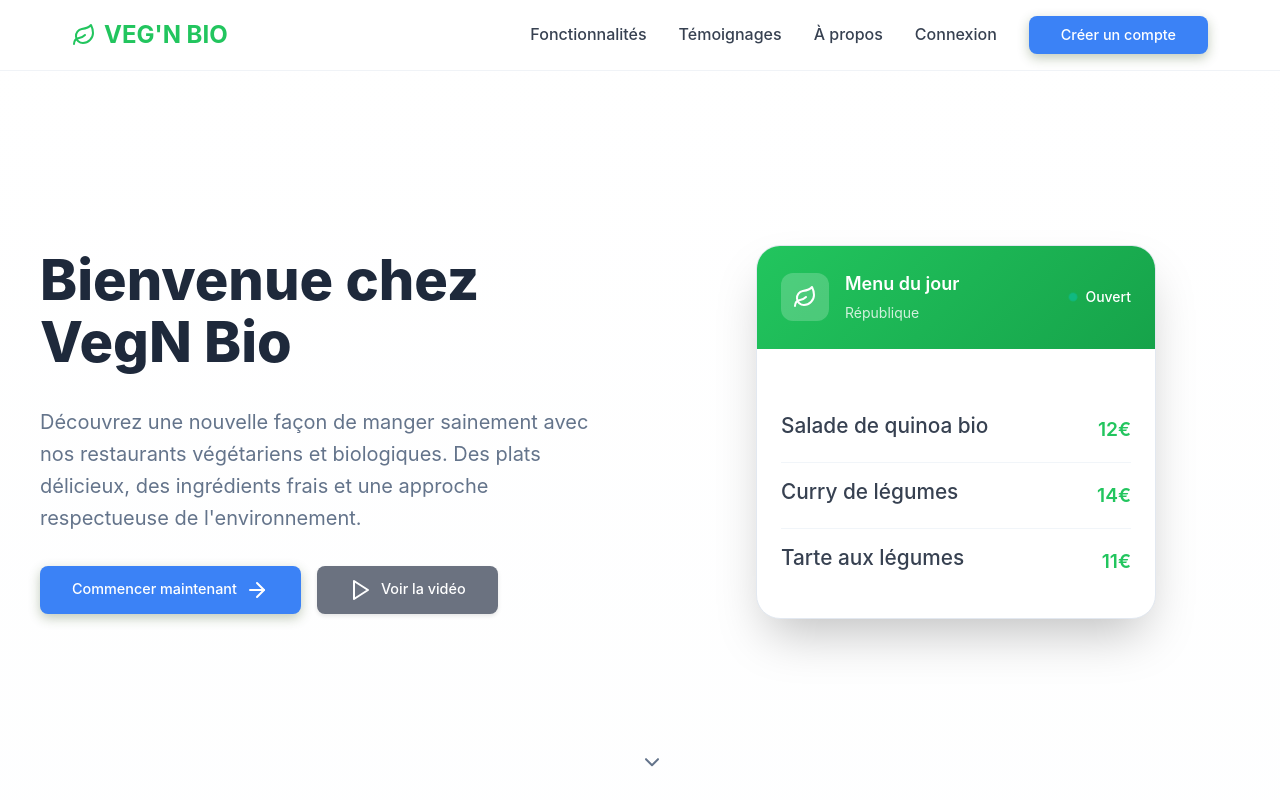
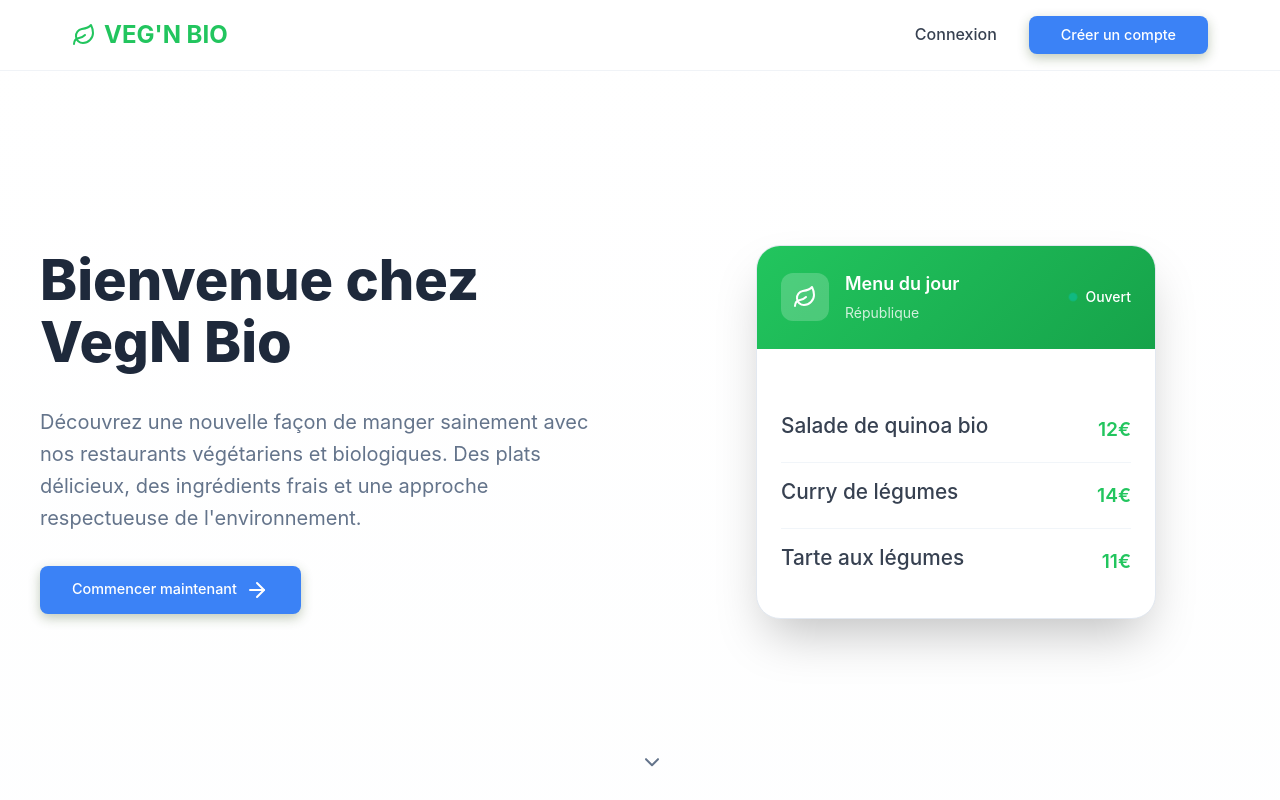
Before and after one commit to MiliMohamed/VegN-Bio, a React (Create React App) app in the folder web/: page / in a window 1280 px wide. Shown: the top 800 px of the page. Built offline with nearby package versions, Linux system fonts and the light colour scheme; no server answers.

Commit message:
fix landing

```diff
--- a/web/src/components/ModernLandingPage.tsx
+++ b/web/src/components/ModernLandingPage.tsx
@@ -99,9 +99,7 @@ const ModernLandingPage: React.FC = () => {
           </Link>
 
           <div className={`nav-menu ${isMenuOpen ? 'open' : ''}`}>
-            <Link to="#features" className="nav-link">Fonctionnalités</Link>
-            <Link to="#testimonials" className="nav-link">Témoignages</Link>
-            <Link to="#about" className="nav-link">À propos</Link>
+
             <Link to="/login" className="nav-link">Connexion</Link>
             <Link to="/register" className="btn btn-primary">
               Créer un compte
@@ -138,10 +136,7 @@ const ModernLandingPage: React.FC = () => {
                 Commencer maintenant
                 <ArrowRight className="w-5 h-5" />
               </Link>
-              <button className="btn btn-secondary btn-lg">
-                <Play className="w-5 h-5" />
-                Voir la vidéo
-              </button>
+
             </div>
           </motion.div>
 
```
